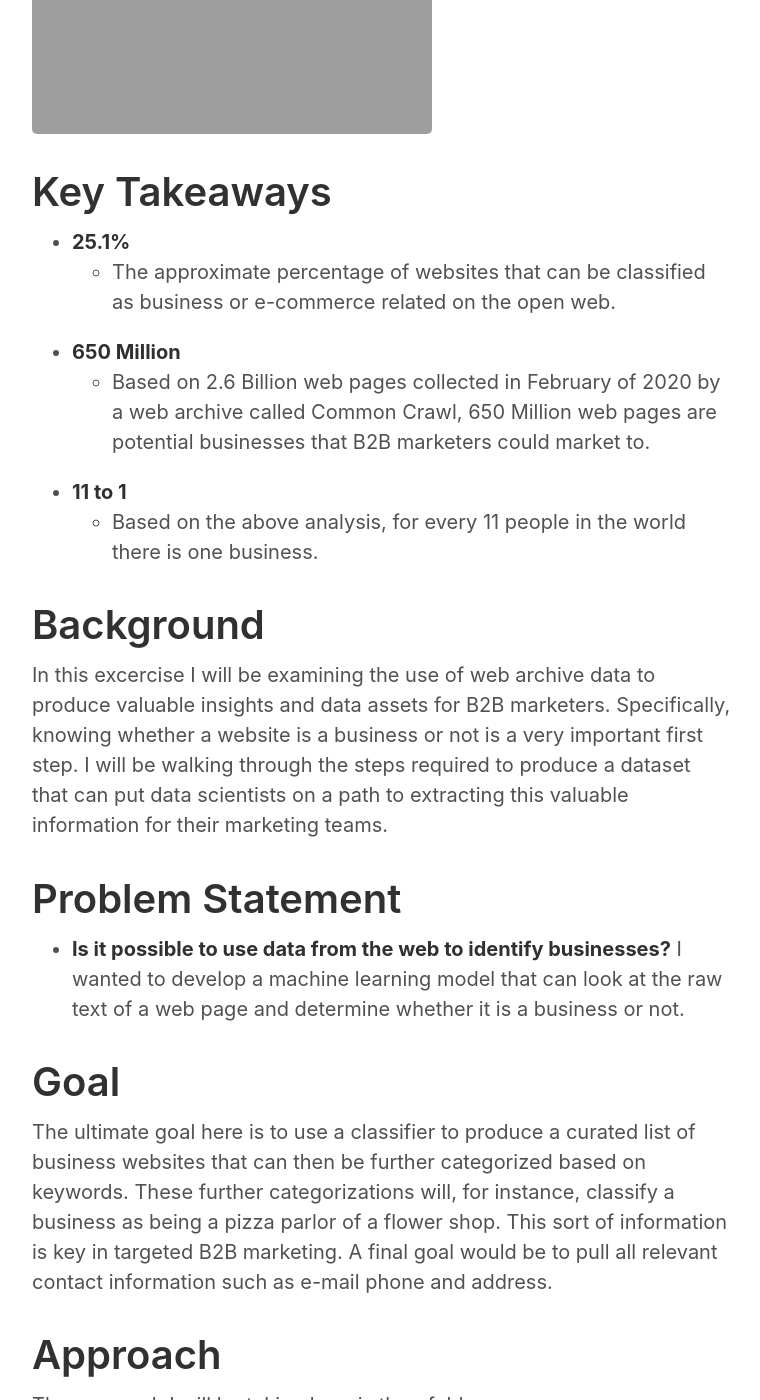
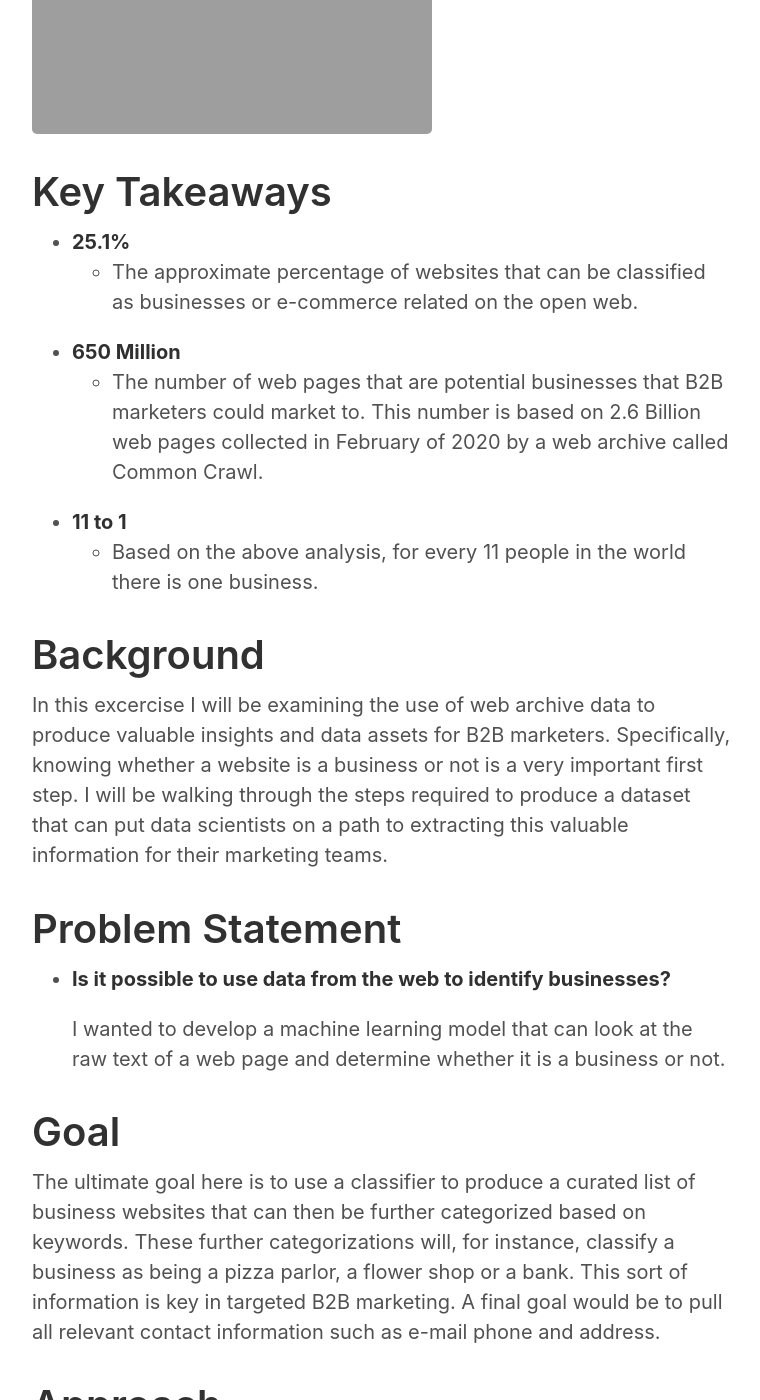
Before and after one commit to skhan-tech/skhan-tech.github.io, a Jekyll site: the page built from _posts/2020-04-03-Classifying-The-Web.md, in a window 1280 px wide and 1400 px high, scrolled down 526 px. Shown: the whole window, without its empty margins (258-1018 px from the left). Built offline with Jekyll 4.4.1, drawn with Linux system fonts in a browser that asks for light colours; our own code applies the rules of GitHub Pages for plain Markdown files.

Commit message:
Update 2020-04-03-Classifying-The-Web.md

```diff
--- a/_posts/2020-04-03-Classifying-The-Web.md
+++ b/_posts/2020-04-03-Classifying-The-Web.md
@@ -6,9 +6,9 @@
 
 # Key Takeaways
   - **25.1%**
-    - The approximate percentage of websites that can be classified as business or e-commerce related on the open web.
+    - The approximate percentage of websites that can be classified as businesses or e-commerce related on the open web.
   - **650 Million**
-    - Based on 2.6 Billion web pages collected in February of 2020 by a web archive called Common Crawl, 650 Million web pages are potential businesses that B2B marketers could market to.
+    - The number of web pages that are potential businesses that B2B marketers could market to. This number is based on 2.6 Billion web pages collected in February of 2020 by a web archive called Common Crawl.
   - **11 to 1**
     - Based on the above analysis, for every 11 people in the world there is one business.
 
@@ -17,17 +17,18 @@ In this excercise I will be examining the use of web archive data to produce val
 
 # Problem Statement
   - **Is it possible to use data from the web to identify businesses?**
+
     I wanted to develop a machine learning model that can look at the raw text of a web page and determine whether it is a business or not.
 
 # Goal
-The ultimate goal here is to use a classifier to produce a curated list of business websites that can then be further categorized based on keywords. These further categorizations will, for instance, classify a business as being a pizza parlor of a flower shop. This sort of information is key in targeted B2B marketing. A final goal would be to pull all relevant contact information such as e-mail  phone and address.
+The ultimate goal here is to use a classifier to produce a curated list of business websites that can then be further categorized based on keywords. These further categorizations will, for instance, classify a business as being a pizza parlor, a flower shop or a bank. This sort of information is key in targeted B2B marketing. A final goal would be to pull all relevant contact information such as e-mail  phone and address.
 
 # Approach
 The approach I will be taking here is threefold:
 
 1. **Dataset**
 
-![Common_Crawl]({{ site.url }}/images/common-crawl.png =340x150)
+![Common_Crawl]({{ site.url }}/images/common-crawl.png)
 
 Common Crawl (http://www.commoncrawl.org) is an open dataset of archive data from the web. This data is refreshed monthly
 
```
